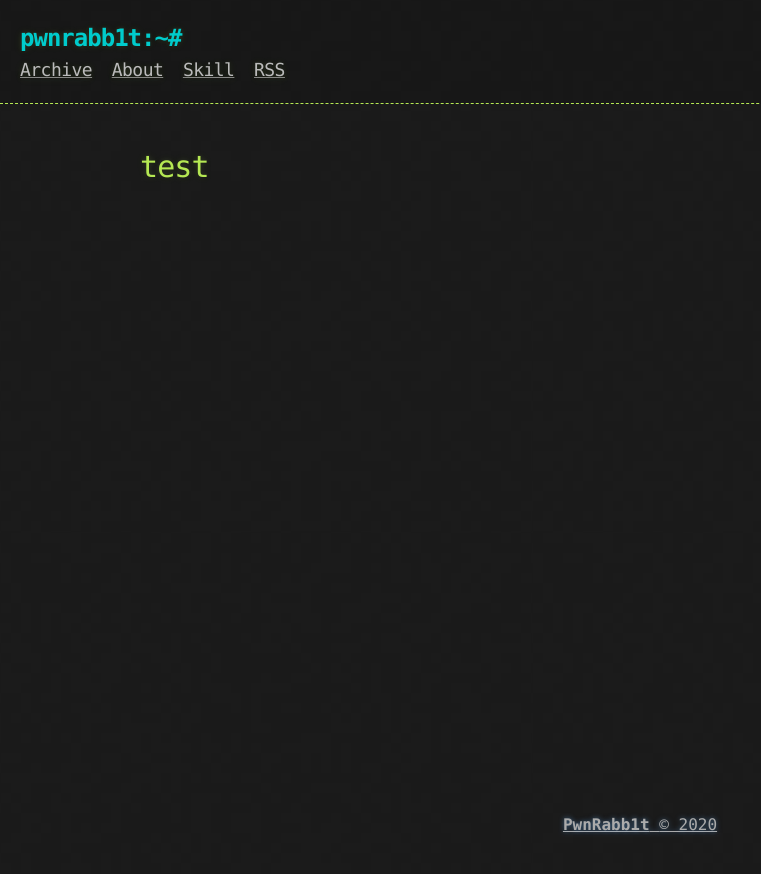
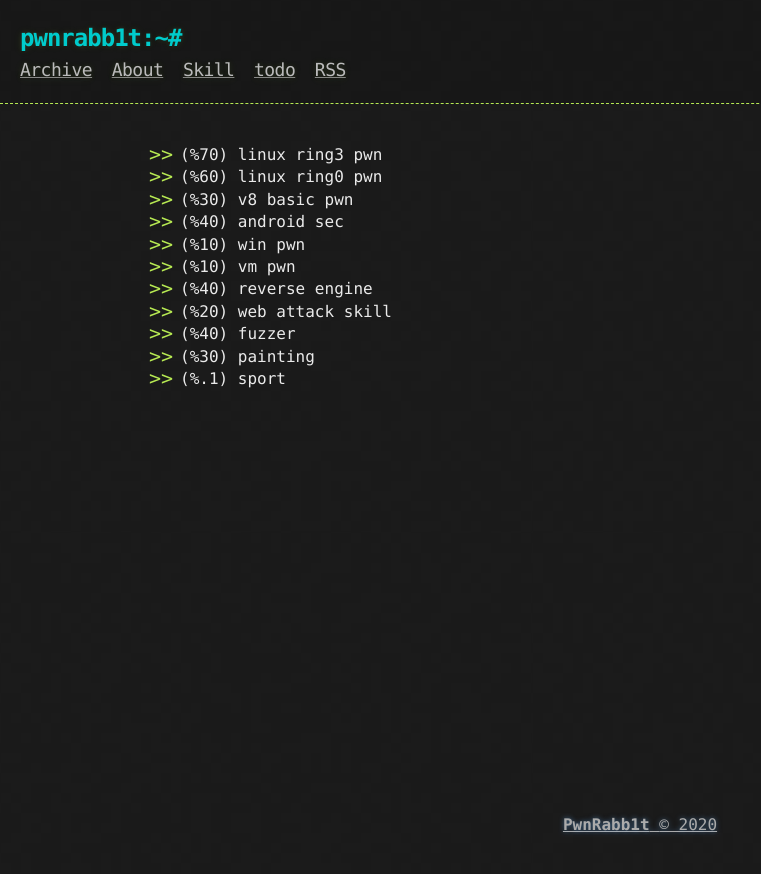
Before and after one commit to rtfingc/rtfingc.github.io, a Jekyll site: the page built from skill.md, in a window 1280 px wide. Shown: the top 874 px of the page, without its empty margins (0-761 px from the left). Built offline with Jekyll 4.4.1, drawn with Linux system fonts in a browser that asks for light colours.

Commit message:
PwnRabb1t theme

```diff
--- a/_includes/links.html
+++ b/_includes/links.html
@@ -1,4 +1,5 @@
 <a href="{{ "/archive" | prepend: site.baseurl | replace: '//', '/' }}"><h2 class="header-link">Archive</h2></a>
 <a href="{{ "/about" | prepend: site.baseurl | replace: '//', '/' }}"><h2 class="header-link">About</h2></a>
 <a href="{{ "/skill" | prepend: site.baseurl | replace: '//', '/' }}"><h2 class="header-link">Skill</h2></a>
+<a href="{{ "/todo" | prepend: site.baseurl | replace: '//', '/' }}"><h2 class="header-link">todo</h2></a>
 <a href="{{ "/atom.xml" | prepend: site.baseurl | replace: '//', '/' }}"><h2 class="header-link">RSS</h2></a>
--- a/skill.md
+++ b/skill.md
@@ -3,4 +3,14 @@ layout: page
 title: Archive
 ---
 
-# test
+- (%70) linux ring3 pwn
+- (%60) linux ring0 pwn
+- (%30) v8 basic pwn
+- (%40) android sec
+- (%10) win pwn
+- (%10) vm pwn
+- (%40) reverse engine
+- (%20) web attack skill
+- (%40) fuzzer
+- (%30) painting
+- (%.1) sport
```
Also changed, not shown: todo.md (added, +6 -0 lines), README.md, 2 other files.
